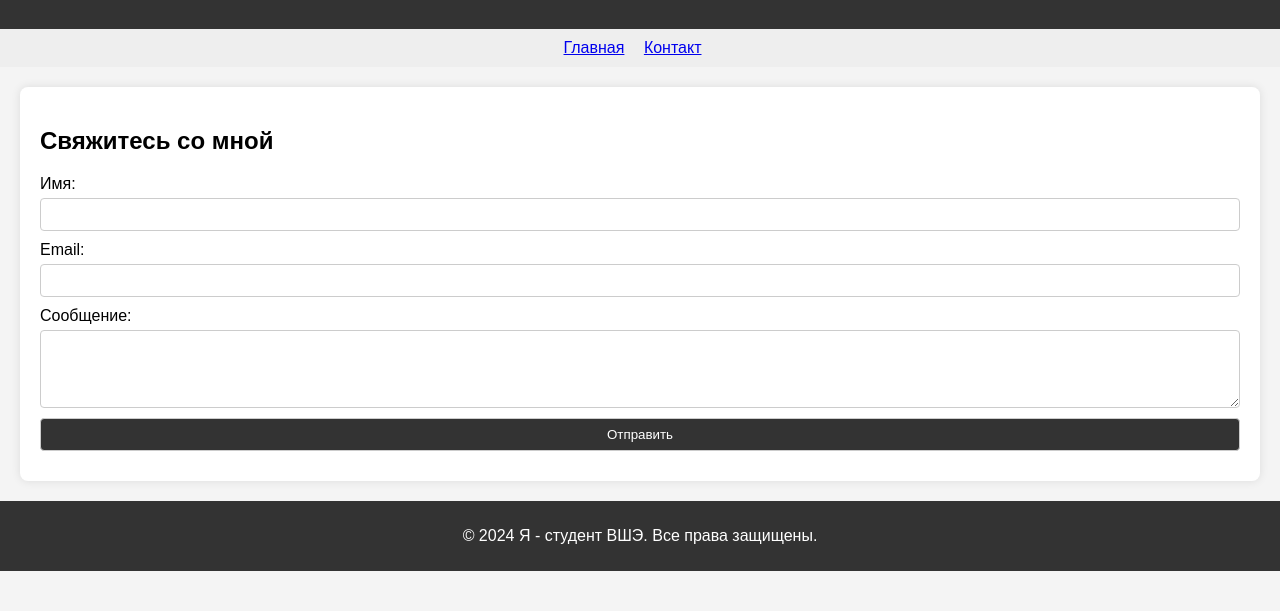
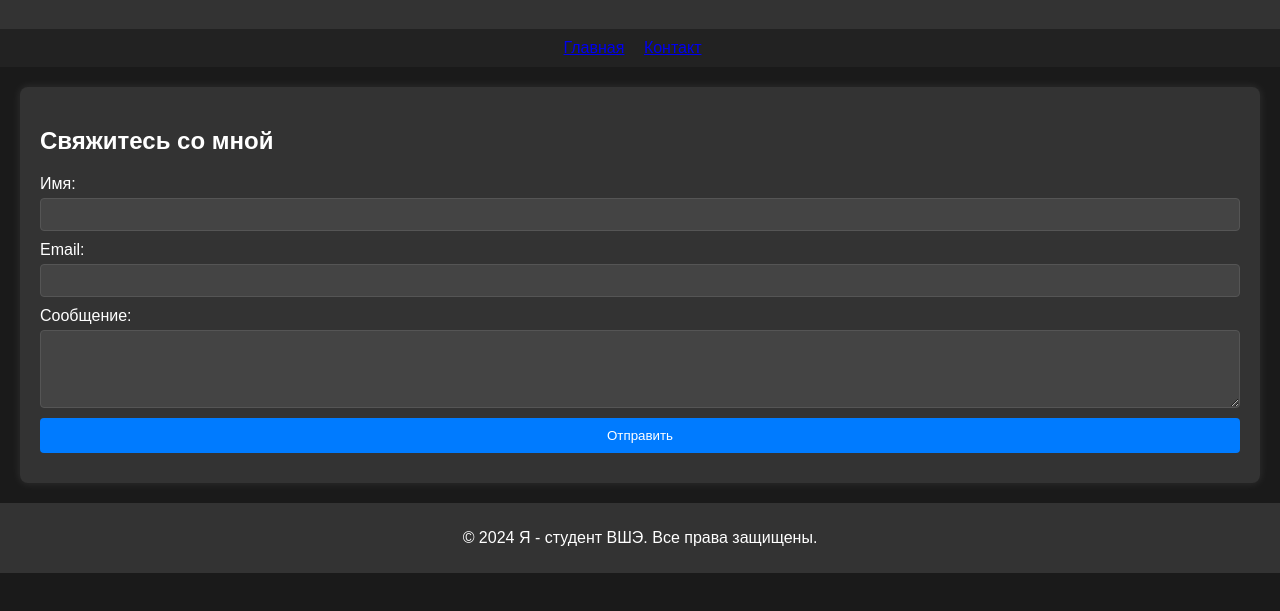
Before and after one commit to Eugene-120/Eugene-120.github.io, a plain HTML site: page contact.html in a window 1280 px wide. Shown: the part 71-682 px from the top of the page. Drawn offline with Linux system fonts and the light colour scheme.

Commit message:
styles.css

```diff
--- a/styles.css
+++ b/styles.css
@@ -2,7 +2,8 @@ body {
     font-family: 'Arial', sans-serif;
     margin: 0;
     padding: 0;
-    background-color: #f4f4f4;
+    background-color: #1a1a1a;
+    color: #fff;
 }
 
 header {
@@ -15,7 +16,7 @@ header {
 nav ul {
     list-style: none;
     padding: 0;
-    background-color: #eee;
+    background-color: #222;
     text-align: center;
     margin: 0;
     padding: 10px;
@@ -31,11 +32,11 @@ main {
 }
 
 section {
-    background-color: #fff;
+    background-color: #333;
     padding: 20px;
     margin-bottom: 20px;
     border-radius: 8px;
-    box-shadow: 0 0 10px rgba(0, 0, 0, 0.1);
+    box-shadow: 0 0 10px rgba(255, 255, 255, 0.1);
 }
 
 form {
@@ -45,19 +46,25 @@ form {
 
 label {
     margin-bottom: 5px;
+    color: #fff;
 }
 
 input, textarea {
     margin-bottom: 10px;
     padding: 8px;
-    border: 1px solid #ccc;
+    border: 1px solid #555;
     border-radius: 4px;
+    background-color: #444;
+    color: #fff;
 }
 
 input[type="submit"] {
-    background-color: #333;
+    background-color: #007BFF;
     color: #fff;
     cursor: pointer;
+    border: none;
+    padding: 10px;
+    border-radius: 4px;
 }
 
 footer {
```
